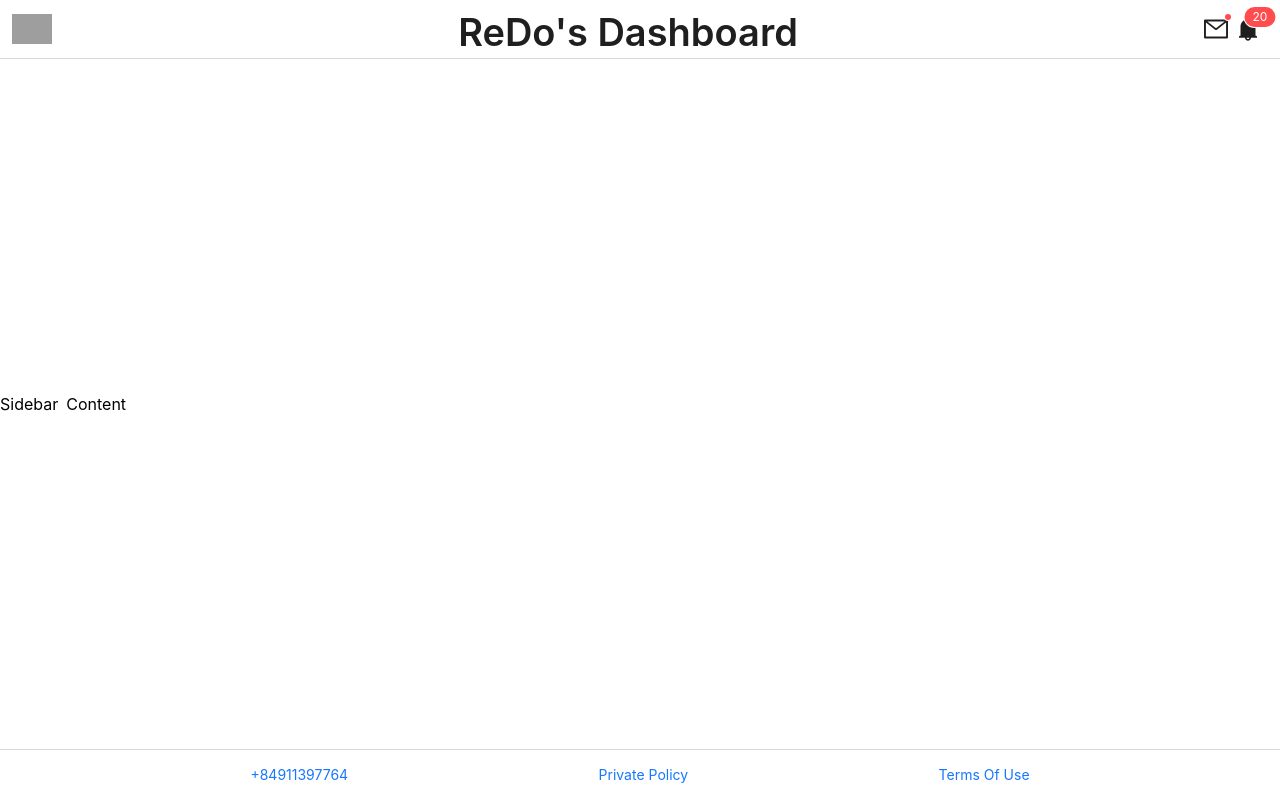
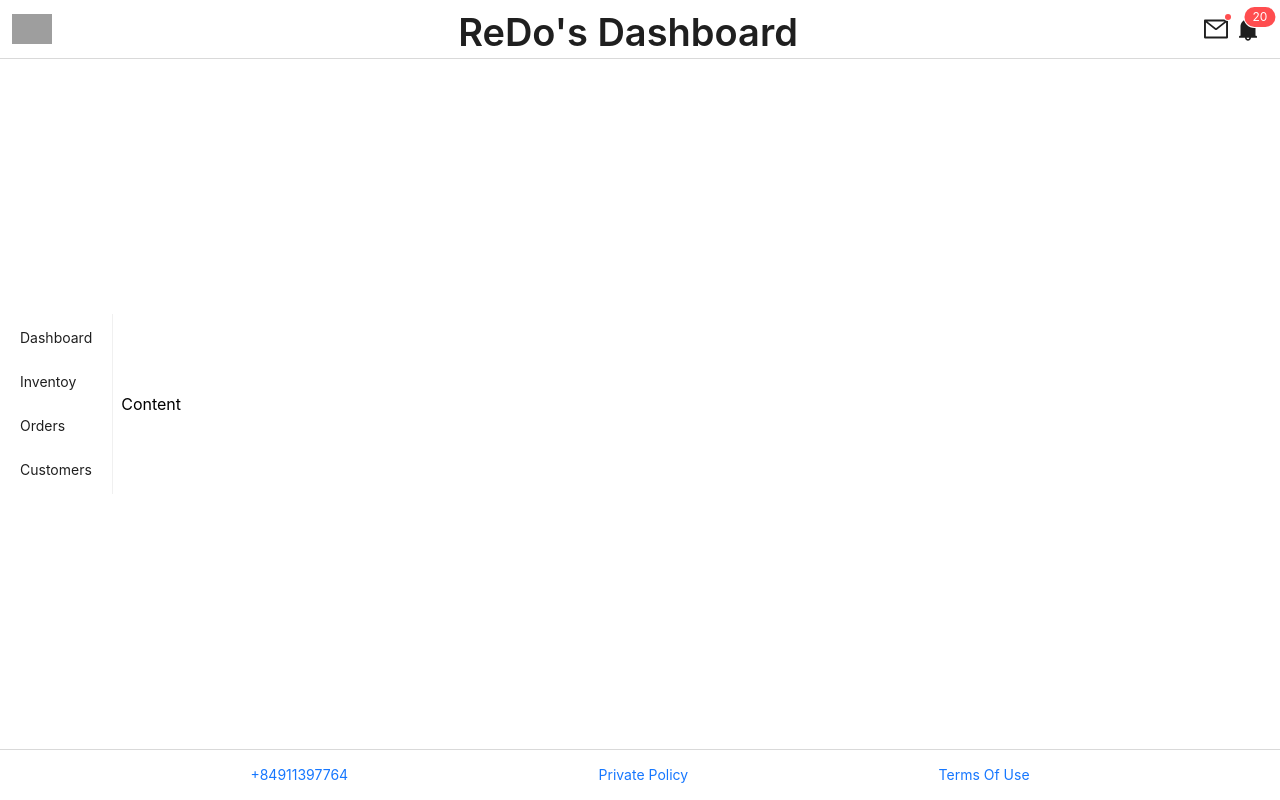
Before and after one commit to ReDoProgrammer/reactjs_dashboard, a React (Create React App) app: page / in a window 1280 px wide. Built offline with nearby package versions, Linux system fonts and the light colour scheme; grey boxes are pictures that could not be loaded.

Commit message:
desgin menu

```diff
--- a/src/Components/SideBar/index.js
+++ b/src/Components/SideBar/index.js
@@ -1,5 +1,31 @@
+import { Menu } from 'antd';
 function SideBar() {
-    return (  <div className="SideBar">Sidebar</div>);
+    return (<div className="SideBar">
+        <Menu
+        onClick={item=>{
+            //item.key
+        }}
+        items={[
+            {
+                label: 'Dashboard',
+                key: '/'
+            },
+            {
+                label: 'Inventoy',
+                key: '/inventory'
+            },
+            {
+                label: 'Orders',
+                key: '/orders'
+            },
+            {
+                label: 'Customers',
+                key: '/customers'
+            }
+        ]}>
+
+        </Menu>
+    </div>);
 }
 
 export default SideBar;
```
